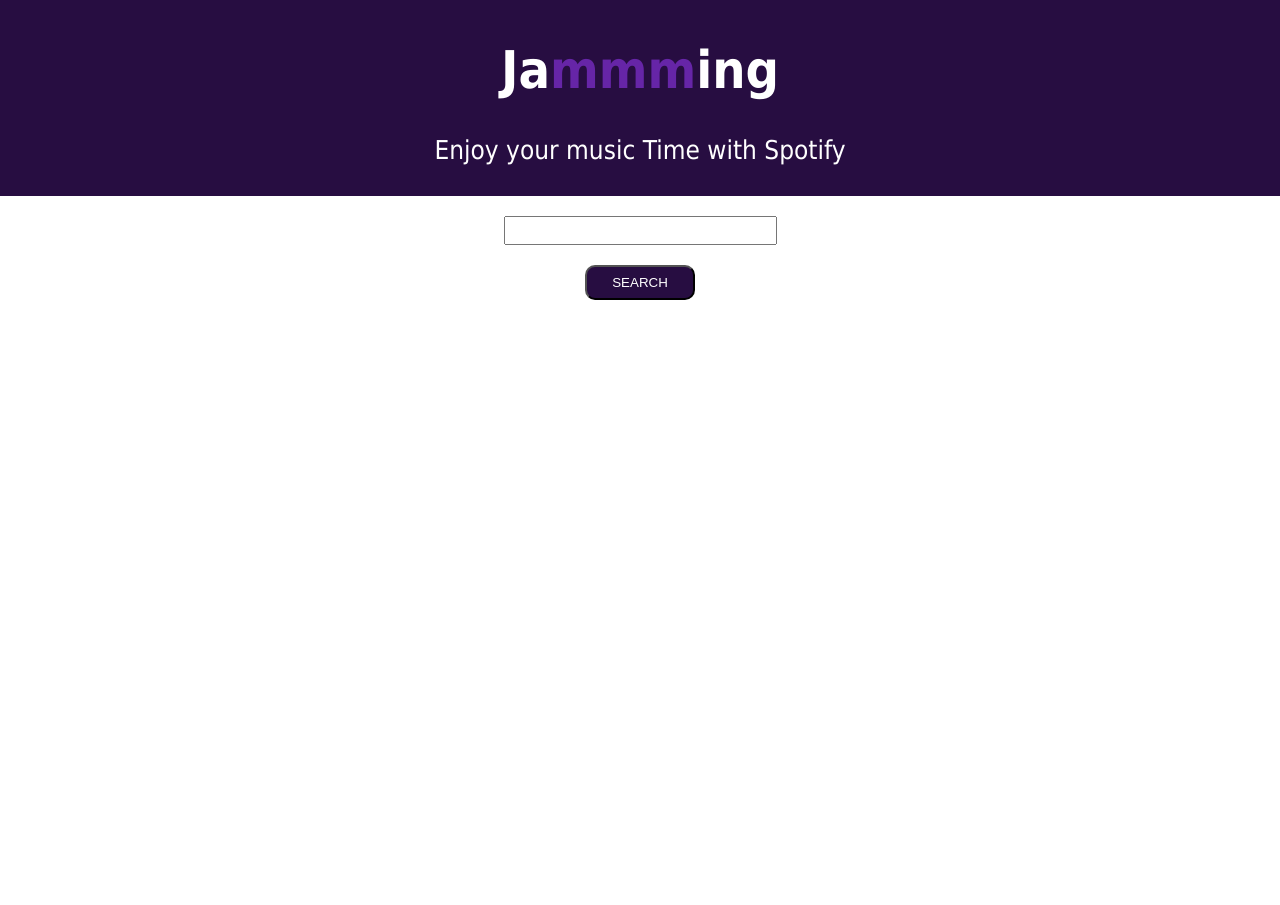
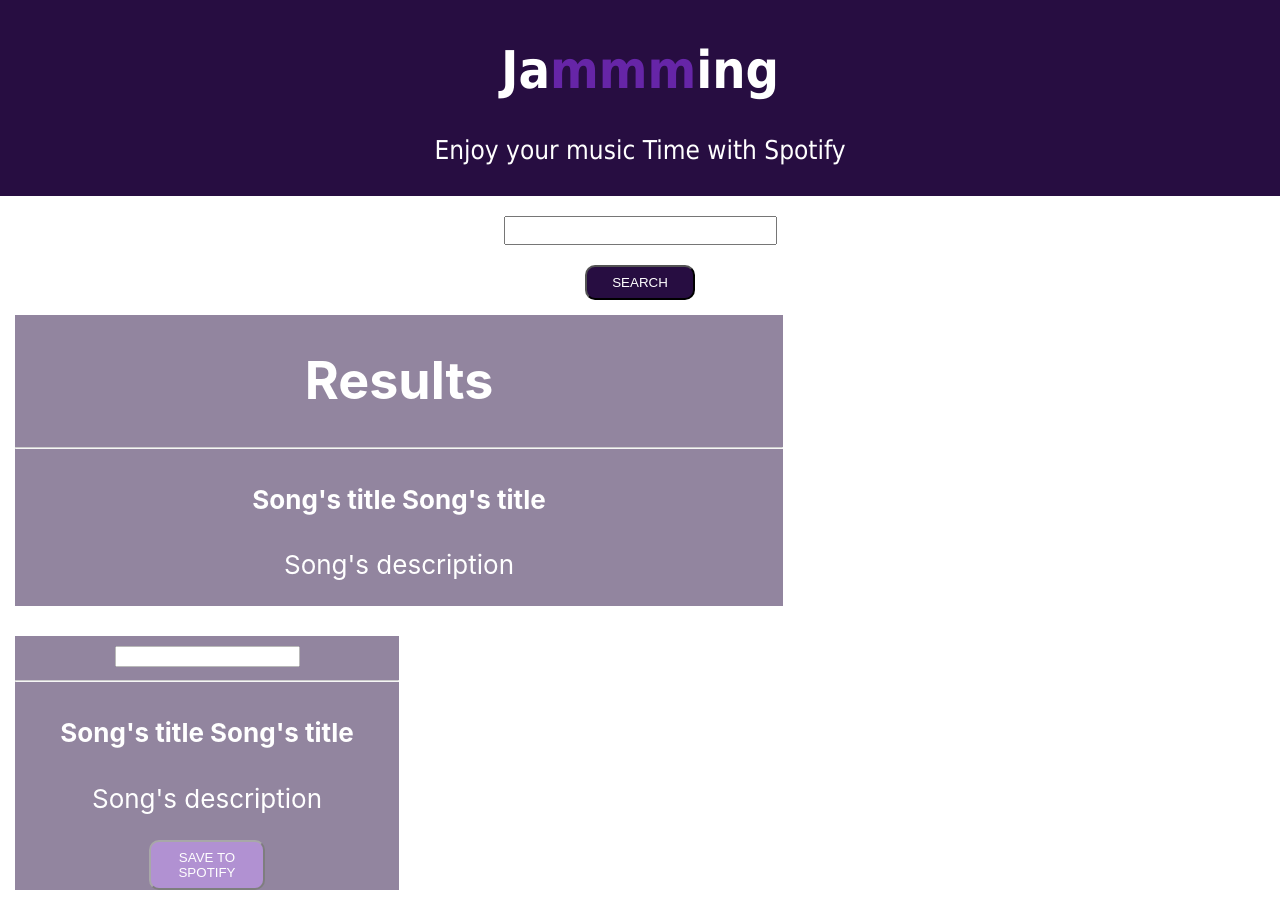
Before and after one commit to Ertholin/codecademy-jammming-spotify-api, a React (Create React App) app: page / in a window 1280 px wide. Before the commit the page ends 800 px from the top, so only its background shows below. Built offline with nearby package versions, Linux system fonts and the light colour scheme.

Commit message:
no feat: Start creating static Tracklist and playlist with some basics CSS

```diff
--- a/src/App.js
+++ b/src/App.js
@@ -1,12 +1,16 @@
 import './App.css';
 import Header from './Header';
 import SearchBar from './SearchBar';
+import Playlist from './Playlist';
+import Tracklist from './Tracklist';
 
 function App() {
   return (
     <div className="App-header">
       <Header />
       <SearchBar />
+      <Tracklist />
+      <Playlist />
     </div>
   );
 }
--- a/src/Playlist.js
+++ b/src/Playlist.js
@@ -0,0 +1,16 @@
+import React from "react";
+import styles from "./Playlist.module.css"
+
+const Playlist = () => {
+    return (
+        <div className={styles.playlist}>
+            <input type="text" />
+            <hr />
+            <h4>Song's title Song's title</h4>
+            <p>Song's description</p>
+            <button className={styles.button_save} type="submit">Save to Spotify</button>
+        </div>
+    )
+}
+
+export default Playlist;
--- /dev/null
+++ b/src/Playlist.module.css
@@ -0,0 +1,20 @@
+.playlist {
+    width: 30%;
+    background-color: rgb(39, 13, 65);
+    opacity: 0.5;
+    margin: 15px;
+}
+
+.button_save {
+    /* font-size: 18px; */
+    border-radius: 10px;
+    padding: 8px;
+    width: 30%;
+    text-transform: uppercase;
+    background-color: rgb(102, 37, 167);
+    color: #fff;
+}
+
+.button_save:hover {
+    background-color: rgb(39, 13, 65);
+}
--- a/src/Tracklist.js
+++ b/src/Tracklist.js
@@ -0,0 +1,15 @@
+import React from "react";
+import styles from "./Tracklist.module.css"
+
+const Tracklist = () => {
+    return (
+        <div className={styles.tracklist}>
+            <h1>Results</h1>
+            <hr />
+            <h4>Song's title Song's title</h4>
+            <p>Song's description</p>
+        </div>
+    )
+}
+
+export default Tracklist;
--- /dev/null
+++ b/src/Tracklist.module.css
@@ -0,0 +1,7 @@
+.tracklist {
+    width: 60%;
+    background-color:bisque;
+    margin: 15px;
+    background-color: rgb(39, 13, 65);
+    opacity: 0.5;
+}
```
